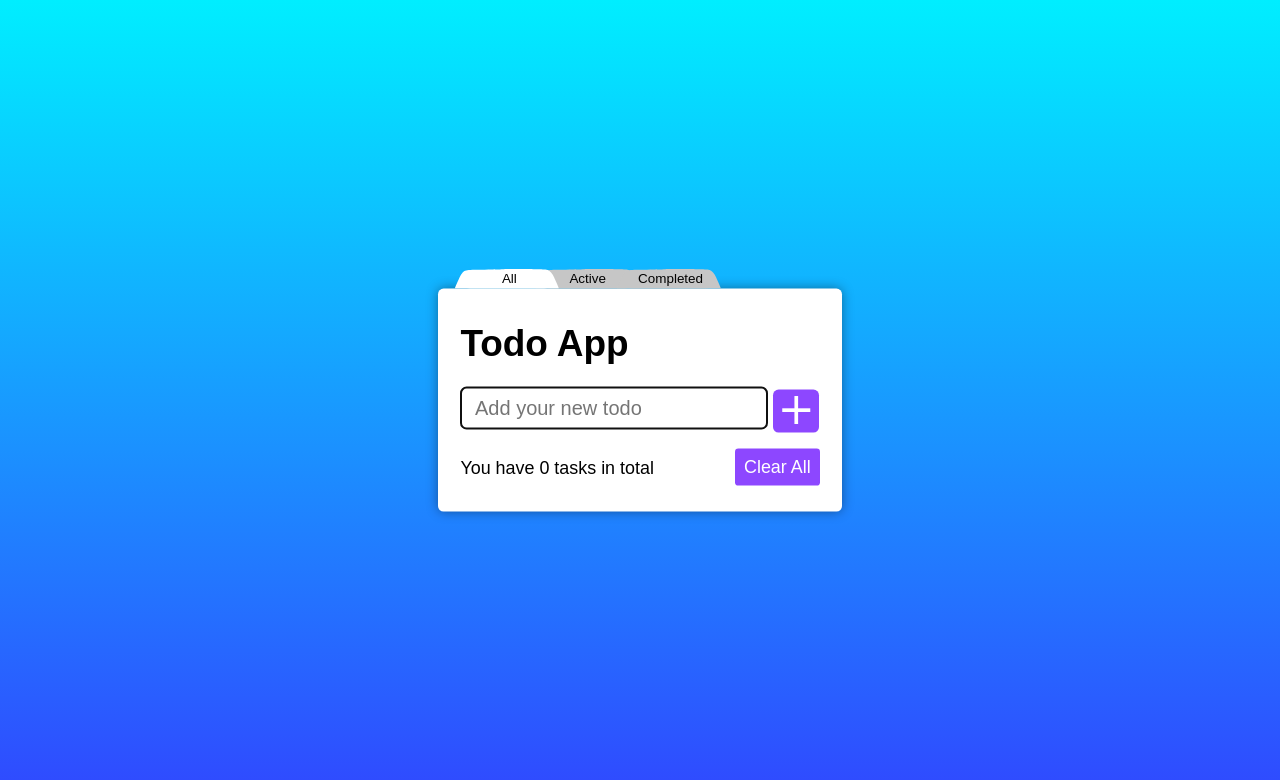
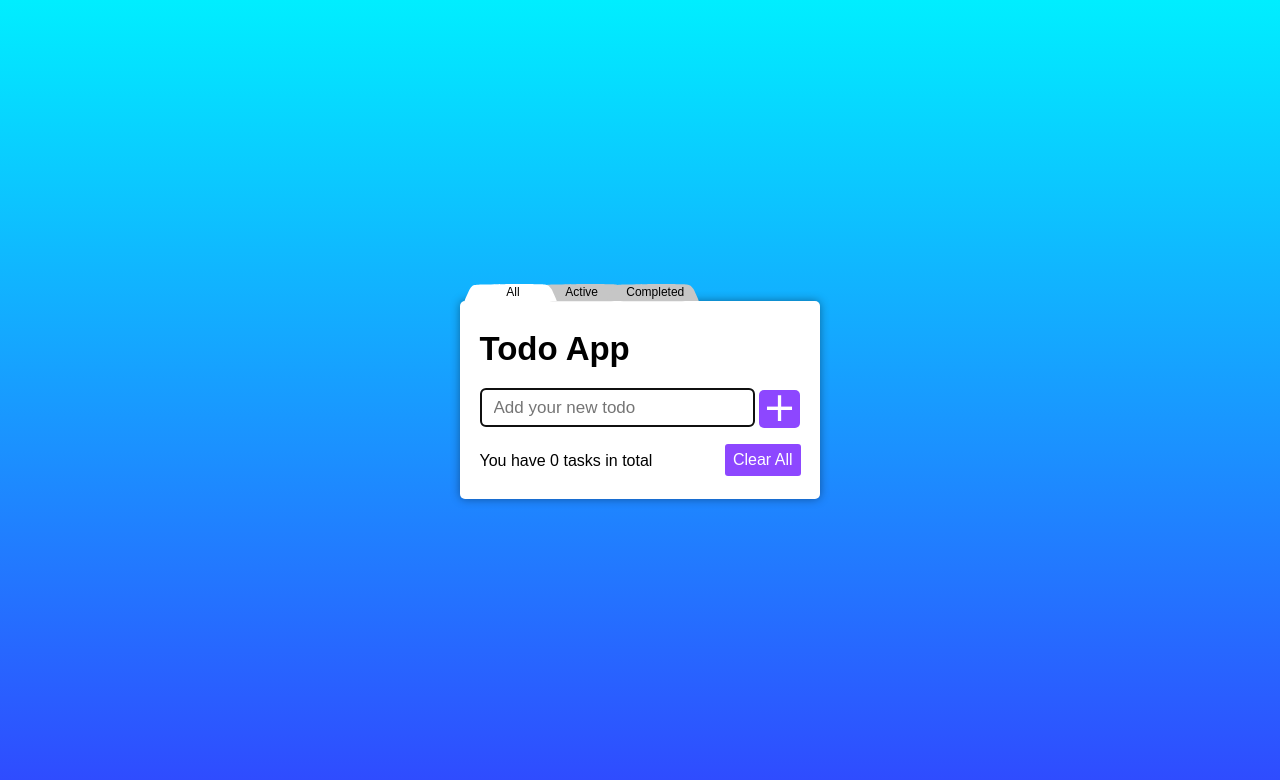
Before and after one commit to Ali-Sdg90/Todo-App-Knockout.js, a plain HTML site: page index.html in a window 1280 px wide. Drawn offline with Linux system fonts and the light colour scheme.

Commit message:
Convert all vh => px / Remake filter-nav section

```diff
--- a/index.html
+++ b/index.html
@@ -8,6 +8,80 @@
         <title>Todo App + KnockoutJS</title>
     </head>
     <body>
+        <div id="container">
+            <div id="filter-nav">
+                <div id="filter-nav-background">
+                    <div class="filter-div-background">
+                        <svg
+                            xmlns="http://www.w3.org/2000/svg"
+                            xmlns:xlink="http://www.w3.org/1999/xlink"
+                            viewBox="0, 0, 400,125.4125412541254"
+                        >
+                            <g>
+                                <path
+                                    class="filter-background"
+                                    d="M187.705 20.083 C 187.188 20.600,158.258 21.194,123.416 21.403 C 49.360 21.846,53.156 21.024,40.835 39.281 C 37.680 43.956,19.802 84.053,19.802 86.455 C 19.802 86.826,101.188 87.129,200.660 87.129 C 300.132 87.129,381.518 86.826,381.518 86.455 C 381.518 84.053,363.641 43.956,360.485 39.281 C 352.366 27.250,347.026 23.524,334.637 21.244 C 325.751 19.608,189.256 18.530,187.705 20.083 "
+                                    stroke="none"
+                                    fill="white"
+                                    fill-rule="evenodd"
+                                ></path>
+                            </g>
+                        </svg>
+                    </div>
+                    <div class="filter-div-background">
+                        <svg
+                            xmlns="http://www.w3.org/2000/svg"
+                            xmlns:xlink="http://www.w3.org/1999/xlink"
+                            viewBox="0, 0, 400,125.4125412541254"
+                        >
+                            <g>
+                                <path
+                                    class="filter-background"
+                                    d="M187.705 20.083 C 187.188 20.600,158.258 21.194,123.416 21.403 C 49.360 21.846,53.156 21.024,40.835 39.281 C 37.680 43.956,19.802 84.053,19.802 86.455 C 19.802 86.826,101.188 87.129,200.660 87.129 C 300.132 87.129,381.518 86.826,381.518 86.455 C 381.518 84.053,363.641 43.956,360.485 39.281 C 352.366 27.250,347.026 23.524,334.637 21.244 C 325.751 19.608,189.256 18.530,187.705 20.083 "
+                                    stroke="none"
+                                    fill="rgb(198, 198, 198)"
+                                    fill-rule="evenodd"
+                                ></path>
+                            </g>
+                        </svg>
+                    </div>
+                    <div class="filter-div-background">
+                        <svg
+                            xmlns="http://www.w3.org/2000/svg"
+                            xmlns:xlink="http://www.w3.org/1999/xlink"
+                            viewBox="0, 0, 400,125.4125412541254"
+                        >
+                            <g>
+                                <path
+                                    class="filter-background"
+                                    d="M187.705 20.083 C 187.188 20.600,158.258 21.194,123.416 21.403 C 49.360 21.846,53.156 21.024,40.835 39.281 C 37.680 43.956,19.802 84.053,19.802 86.455 C 19.802 86.826,101.188 87.129,200.660 87.129 C 300.132 87.129,381.518 86.826,381.518 86.455 C 381.518 84.053,363.641 43.956,360.485 39.281 C 352.366 27.250,347.026 23.524,334.637 21.244 C 325.751 19.608,189.256 18.530,187.705 20.083 "
+                                    stroke="none"
+                                    fill="rgb(198, 198, 198)"
+                                    fill-rule="evenodd"
+                                ></path>
+                            </g>
+                        </svg>
+                    </div>
+                    <div></div>
+                    <div></div>
+                </div>
+                <div id="filter-nav-text">
+                    <p class="filter-text" data-bind="click:todosFilterAll">
+                        All &nbsp
+                    </p>
+                    <p class="filter-text" data-bind="click:todosFilterActive">
+                        Active
+                    </p>
+                    <p
+                        class="filter-text"
+                        data-bind="click:todosFilterCompleted"
+                    >
+                        &nbspCompleted
+                    </p>
+                    <p></p>
+                    <p></p>
+                </div>
+            </div>
             <div id="main-div">
                 <h1>Todo App</h1>
                 <form id="input-form">
@@ -120,77 +194,11 @@
                             >tasks</span
                         >
                     </span>
-                <span id="clear-btn" data-bind="click:clearAll">Clear All</span>
+                    <span id="clear-btn" data-bind="click:clearAll"
+                        >Clear All</span
+                    >
                 </div>
             </div>
-
-        <div id="filter-nav-background">
-            <div class="filter-div-background">
-                <svg
-                    xmlns="http://www.w3.org/2000/svg"
-                    xmlns:xlink="http://www.w3.org/1999/xlink"
-                    viewBox="0, 0, 400,125.4125412541254"
-                >
-                    <g>
-                        <path
-                            class="filter-background"
-                            d="M187.705 20.083 C 187.188 20.600,158.258 21.194,123.416 21.403 C 49.360 21.846,53.156 21.024,40.835 39.281 C 37.680 43.956,19.802 84.053,19.802 86.455 C 19.802 86.826,101.188 87.129,200.660 87.129 C 300.132 87.129,381.518 86.826,381.518 86.455 C 381.518 84.053,363.641 43.956,360.485 39.281 C 352.366 27.250,347.026 23.524,334.637 21.244 C 325.751 19.608,189.256 18.530,187.705 20.083 "
-                            stroke="none"
-                            fill="white"
-                            fill-rule="evenodd"
-                        ></path>
-                    </g>
-                </svg>
-            </div>
-            <div class="filter-div-background">
-                <svg
-                    xmlns="http://www.w3.org/2000/svg"
-                    xmlns:xlink="http://www.w3.org/1999/xlink"
-                    viewBox="0, 0, 400,125.4125412541254"
-                >
-                    <g>
-                        <path
-                            class="filter-background"
-                            d="M187.705 20.083 C 187.188 20.600,158.258 21.194,123.416 21.403 C 49.360 21.846,53.156 21.024,40.835 39.281 C 37.680 43.956,19.802 84.053,19.802 86.455 C 19.802 86.826,101.188 87.129,200.660 87.129 C 300.132 87.129,381.518 86.826,381.518 86.455 C 381.518 84.053,363.641 43.956,360.485 39.281 C 352.366 27.250,347.026 23.524,334.637 21.244 C 325.751 19.608,189.256 18.530,187.705 20.083 "
-                            stroke="none"
-                            fill="rgb(198, 198, 198)"
-                            fill-rule="evenodd"
-                        ></path>
-                    </g>
-                </svg>
-            </div>
-            <div class="filter-div-background">
-                <svg
-                    xmlns="http://www.w3.org/2000/svg"
-                    xmlns:xlink="http://www.w3.org/1999/xlink"
-                    viewBox="0, 0, 400,125.4125412541254"
-                >
-                    <g>
-                        <path
-                            class="filter-background"
-                            d="M187.705 20.083 C 187.188 20.600,158.258 21.194,123.416 21.403 C 49.360 21.846,53.156 21.024,40.835 39.281 C 37.680 43.956,19.802 84.053,19.802 86.455 C 19.802 86.826,101.188 87.129,200.660 87.129 C 300.132 87.129,381.518 86.826,381.518 86.455 C 381.518 84.053,363.641 43.956,360.485 39.281 C 352.366 27.250,347.026 23.524,334.637 21.244 C 325.751 19.608,189.256 18.530,187.705 20.083 "
-                            stroke="none"
-                            fill="rgb(198, 198, 198)"
-                            fill-rule="evenodd"
-                        ></path>
-                    </g>
-                </svg>
-            </div>
-            <div></div>
-            <div></div>
-        </div>
-        <div id="filter-nav-text">
-            <p class="filter-text" data-bind="click:todosFilterAll">
-                All &nbsp
-            </p>
-            <p class="filter-text" data-bind="click:todosFilterActive">
-                Active
-            </p>
-            <p class="filter-text" data-bind="click:todosFilterCompleted">
-                &nbspCompleted
-            </p>
-            <p></p>
-            <p></p>
         </div>
 
         <script src="js/knockout-3.5.1.js"></script>
--- a/js/knockout.js
+++ b/js/knockout.js
@@ -101,22 +101,11 @@ VM.showTodos = ko.computed(function () {
         }
     };
 
-    // Nav position
-    if (filteredList().length < 7) {
-        let filterTop = 35.5 - filteredList().length * 3 + "vh";
-        document.getElementById("filter-nav-background").style.top = filterTop;
-        document.getElementById("filter-nav-text").style.top = filterTop;
-    } else {
-        document.getElementById("filter-nav-background").style.top = "14.85vh";
-        document.getElementById("filter-nav-text").style.top = "14.85vh";
-    }
-    console.log(filteredList());
-
     // New todo placed at the top of the list
     return filteredList().slice(0).reverse();
 });
 
-// remaining task text
+// Remaining task text
 taskTasks = ko.computed(function () {
     let output = "";
     if (VM.showTodos().length == 1) {
--- a/scss/_filter-nav.scss
+++ b/scss/_filter-nav.scss
@@ -1,16 +1,19 @@
+#filter-nav {
+    position: relative;
+    transform: translate(-190px, -22px);
+    z-index: 3;
+}
+
 #filter-nav-background {
+    position: absolute;
     display: grid;
     grid-template-columns: repeat(5, 1fr);
     grid-template-rows: 1fr;
-    position: absolute;
-    top: 35.5vh;
-    left: 50%;
-    transform: translate(-50%, -50%);
-    width: 50.5vh;
+    width: 356px;
 
     & svg {
         width: 170%;
-        height: 4.5vh;
+        height: 32px;
         opacity: 1;
     }
 
@@ -21,13 +24,16 @@
 
 #filter-nav-text {
     @extend #filter-nav-background;
-    gap: 1.964vh;
-    padding-left: 4.6vh;
+    position: absolute;
+    top: 6px;
+    z-index: 3;
+    gap: 14px;
+    padding-left: 32.8px;
 
     & p {
         z-index: $z-index-top;
         width: 130%;
-        padding-bottom: 1.3vh;
+        padding-bottom: 8px;
         font-size: $font-size-filter-nav-text;
         display: flex;
         justify-content: center;
--- a/scss/_main-interface.scss
+++ b/scss/_main-interface.scss
@@ -1,36 +1,41 @@
 h1 {
     font-weight: 600;
-    margin: 1.4vh 0;
+    margin: 10px 0;
     font-size: $font-size-h1;
 }
 
 br {
     display: block;
-    height: 0.7vh;
+    height: 5px;
     content: "";
+}
+
+#container {
+    width: 100vw;
+    height: 100vh;
+    display: flex;
+    justify-content: center;
+    align-items: center;
+    flex-direction: column;
 }
 
 #main-div {
     background: $main-background;
-    width: 50.5vh;
-    position: absolute;
-    top: 50%;
-    left: 50%;
-    transform: translate(-50%, -50%);
-    box-shadow: 0 0 1.4vh rgba(0, 0, 0, 0.397);
-    padding: 2.8vh;
-    padding-bottom: 2.1vh;
+    width: 360px;
+    box-shadow: 0 0 10px rgba(0, 0, 0, 0.397);
+    padding: 19.5px;
+    padding-bottom: 15px;
     position: relative;
 }
 
 #todo-input {
-    padding: 0.7vh 1.7vh;
-    margin: 1.4vh 0 0.7vh;
+    padding: 5px 12px;
+    margin: 10px 0 5px;
     font-size: $font-size-input;
     color: $input-text-color;
-    height: 5.4vh;
-    width: 38.5vh;
-    border: 0.14vh solid rgb(114, 114, 114);
+    height: 39px;
+    width: 275px;
+    border: 2px solid rgb(114, 114, 114);
     transition: background 0.1s;
 
     &::selection {
@@ -45,8 +50,8 @@ br {
 }
 
 #add-btn {
-    width: 5.75vh;
-    height: 5.33vh;
+    width: 41px;
+    height: 38px;
     display: inline-flex;
     color: white;
     background-color: $dark-purple;
@@ -54,9 +59,9 @@ br {
     align-items: center;
     font-family: cursive;
     font-size: $font-size-add-btn;
-    padding-bottom: 0.7vh;
+    padding-bottom: 5px;
     position: relative;
-    top: 1.12vh;
+    top: 8px;
     cursor: pointer;
     transition: background 0.1s;
 
@@ -71,22 +76,22 @@ br {
 
 .change-add-btn {
     font-size: $font-size-change-add-btn !important;
-    padding: 0.5vh;
+    padding: 4px;
 }
 
 #last-line {
     display: flex;
     justify-content: space-between;
-    margin-top: 2.1vh;
+    margin-top: 15px;
 }
 
 #clear-btn {
     background: $dark-purple;
     color: white;
-    padding: 1vh 1.12vh;
+    padding: 7px 8px;
     position: relative;
-    top: -1.12vh;
-    border-radius: 0.42vh;
+    top: -8px;
+    border-radius: 3px;
     cursor: pointer;
     transition: background 0.1s;
 
--- a/scss/_mixin.scss
+++ b/scss/_mixin.scss
@@ -3,9 +3,9 @@
     display: flex;
     align-items: center;
     justify-content: center;
-    font-size: 2.8vh;
+    font-size: 20px;
     height: 100%;
-    width: 5.75vh;
+    width: 41px;
     font-family: cursive;
     border-radius: 0;
     cursor: pointer;
--- a/scss/_save-list.scss
+++ b/scss/_save-list.scss
@@ -1,24 +1,24 @@
 #save-list {
-    max-height: 42vh;
+    max-height: 300px;
     overflow-y: scroll;
-    width: 46.85vh;
+    width: 330px;
 
     & span {
         position: relative;
-        padding-left: 1.7vh;
-        margin-top: 0.7vh;
+        padding-left: 12.11px;
+        margin-top: 5px;
         font-size: $font-size-save-list;
-        height: 5.3vh;
+        height: 37.8px;
         display: flex;
         align-items: center;
         background: $light-gray;
-        border-radius: 0.42vh;
+        border-radius: 6px;
         justify-content: space-between;
-        width: 44.9vh;
+        width: 315px;
         transition: opacity 0.5s, background 0.1s, transform 0.4s;
 
         &:last-child {
-            margin-bottom: 0.7vh;
+            margin-bottom: 5px;
         }
 
         &:hover {
@@ -63,31 +63,31 @@
             overflow: hidden;
             text-overflow: ellipsis;
             white-space: nowrap;
-            padding-right: 0.7vh;
+            padding-right: 5px;
         }
     }
 }
 
 .edit-number {
     @include list-btns();
-    right: 11.4vh;
+    right: 81.3px;
     background: $edit-number-color;
 }
 .complete-number {
     @include list-btns();
-    right: 5.7vh;
+    right: 40.63px;
     background: $complete-number-color;
 }
 .delete-number {
     @include list-btns();
-    border-radius: 0 0.4vh 0.4vh 0;
+    border-radius: 0 6px 6px 0;
     right: 0;
     background: $delete-number-color;
 }
 
 svg {
-    width: 2.8vh;
-    height: 3.37vh;
+    width: 20px;
+    height: 24px;
     cursor: pointer;
 }
 
--- a/scss/style.scss
+++ b/scss/style.scss
@@ -6,7 +6,7 @@
     margin: 0;
     box-sizing: border-box;
     font-family: $default-font-family;
-    border-radius: 0.7vh;
+    border-radius: 5px;
     font-size: $font-size-medium;
     cursor: default;
 }
@@ -16,7 +16,7 @@
 }
 
 ::-webkit-scrollbar {
-    width: 1.4vh;
+    width: 12px;
 
     &-track {
         background: $main-background;
@@ -24,9 +24,9 @@
 
     &-thumb {
         background: $thomb-color;
-        border-radius: 1.4vh;
-        outline: 0.3vh solid $main-background;
-        outline-offset: -0.3vh;
+        border-radius: 10px;
+        outline: 3px solid $main-background;
+        outline-offset: -2.5px;
         transition: background 0.5s;
 
         &:hover {
```
Also changed, not shown: scss/_config.scss (+7 -7 lines), css/style.css, 1 other file. Lines whose indentation alone changed are shown as unchanged.
